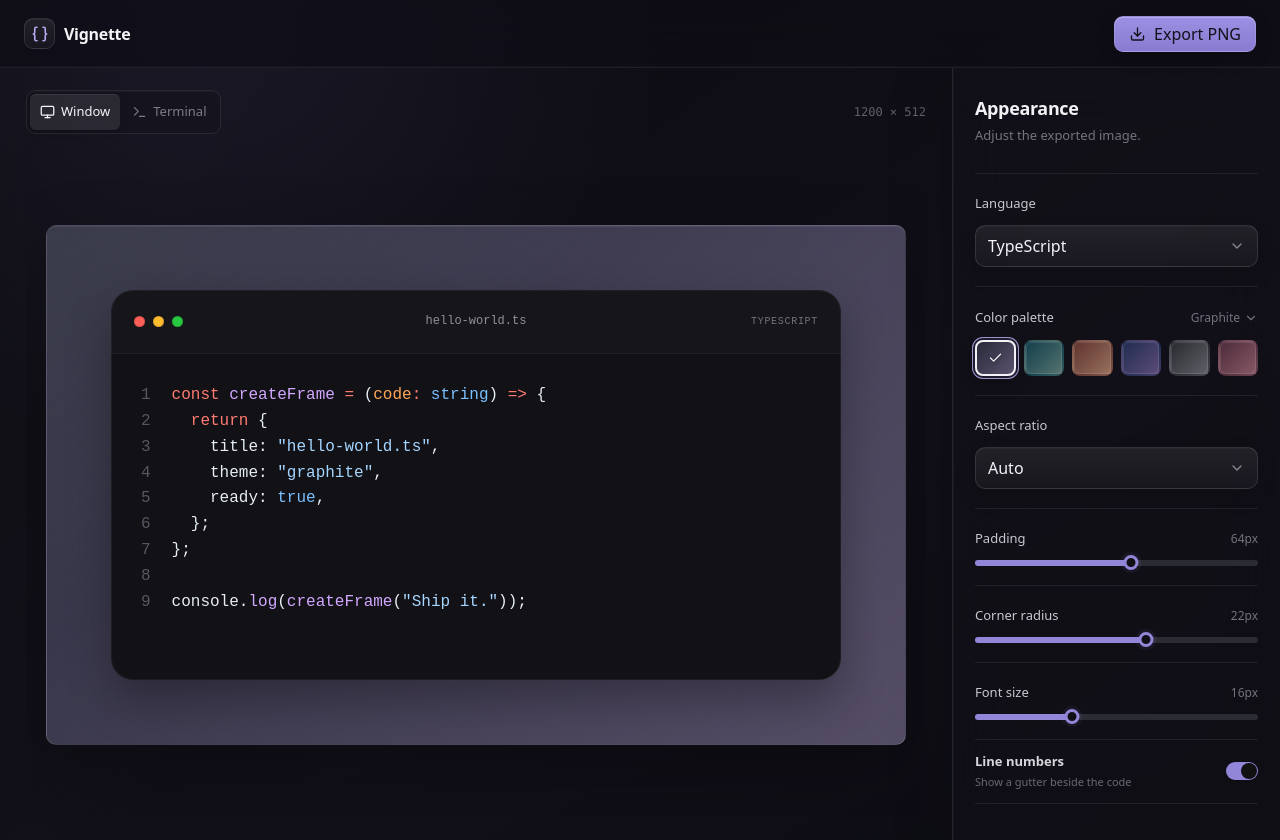
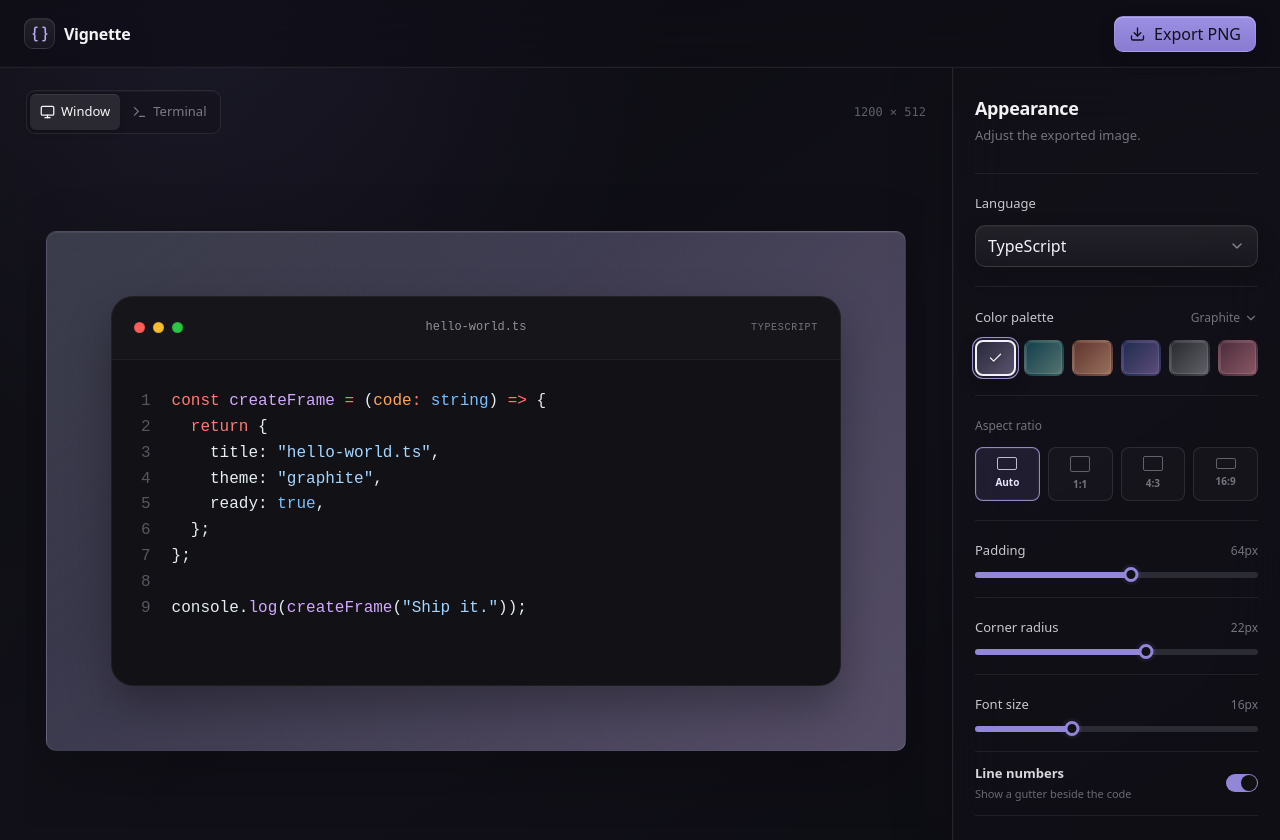
Before and after one commit to akadotsh/codeframe, a React (Vite) app: page / in a window 1280 px wide. Shown: the top 840 px of the page. Built offline with nearby package versions, Linux system fonts and the light colour scheme.

Commit message:
refactor: present aspect ratios as tiles

```diff
--- a/src/App.tsx
+++ b/src/App.tsx
@@ -44,7 +44,6 @@ const aspectRatios = [
   { value: "auto", label: "Auto", ratio: null },
   { value: "1:1", label: "Square · 1:1", ratio: 1 },
   { value: "4:3", label: "Classic · 4:3", ratio: 4 / 3 },
-  { value: "3:2", label: "Photo · 3:2", ratio: 3 / 2 },
   { value: "16:9", label: "Widescreen · 16:9", ratio: 16 / 9 },
 ] as const;
 
@@ -328,24 +327,27 @@ export function App() {
             </div>
           </div>
           <div className="setting-group">
-            <label className="setting-label" htmlFor="aspect-ratio-select">
-              Aspect ratio
-            </label>
-            <Select
-              value={aspectRatio}
-              onValueChange={(next) => setAspectRatio(next as AspectRatio)}
-            >
-              <SelectTrigger id="aspect-ratio-select" className="select-trigger">
-                <SelectValue />
-              </SelectTrigger>
-              <SelectContent>
-                {aspectRatios.map((option) => (
-                  <SelectItem key={option.value} value={option.value}>
-                    {option.label}
-                  </SelectItem>
-                ))}
-              </SelectContent>
-            </Select>
+            <div className="setting-label">
+              <span>Aspect ratio</span>
+            </div>
+            <div className="aspect-ratio-grid">
+              {aspectRatios.map((option) => (
+                <button
+                  key={option.value}
+                  className={`aspect-ratio-option${aspectRatio === option.value ? " active" : ""}`}
+                  aria-label={option.label}
+                  aria-pressed={aspectRatio === option.value}
+                  onClick={() => setAspectRatio(option.value)}
+                >
+                  <span
+                    className="aspect-ratio-shape"
+                    style={{ aspectRatio: option.ratio ?? 1.45 }}
+                    aria-hidden="true"
+                  />
+                  <span>{option.value === "auto" ? "Auto" : option.value}</span>
+                </button>
+              ))}
+            </div>
           </div>
           <RangeControl
             label="Padding"
--- a/src/styles.css
+++ b/src/styles.css
@@ -516,6 +516,46 @@ button {
     opacity 120ms var(--ease-out),
     transform 120ms var(--ease-out);
 }
+.aspect-ratio-grid {
+  display: grid;
+  grid-template-columns: repeat(4, minmax(0, 1fr));
+  gap: 8px;
+}
+.aspect-ratio-option {
+  height: 54px;
+  display: grid;
+  place-items: center;
+  align-content: center;
+  gap: 5px;
+  border: 1px solid rgba(255, 255, 255, 0.1);
+  border-radius: 8px;
+  color: #77737f;
+  background: rgba(255, 255, 255, 0.025);
+  cursor: pointer;
+  font-size: 10px;
+  font-weight: 560;
+  transition:
+    transform 140ms var(--ease-out),
+    border-color 140ms ease,
+    color 140ms ease,
+    background-color 140ms ease;
+}
+.aspect-ratio-option:active {
+  transform: scale(0.96);
+}
+.aspect-ratio-option.active {
+  border-color: rgba(196, 181, 253, 0.72);
+  color: #e8e3ff;
+  background: rgba(143, 131, 223, 0.12);
+  box-shadow: inset 0 0 0 1px rgba(196, 181, 253, 0.08);
+}
+.aspect-ratio-shape {
+  width: 20px;
+  max-height: 16px;
+  border: 1px solid currentColor;
+  border-radius: 2px;
+  opacity: 0.8;
+}
 .range-control [data-slot="slider-track"] {
   background: #2b2b33;
 }
@@ -572,6 +612,10 @@ button {
     filter: brightness(1.08);
   }
   .palette-expand:hover {
+    color: #aaa6b2;
+  }
+  .aspect-ratio-option:hover {
+    border-color: rgba(255, 255, 255, 0.2);
     color: #aaa6b2;
   }
   .download-button:hover {
@@ -653,6 +697,7 @@ button {
   .palette,
   .palette svg,
   .palette-expand svg,
+  .aspect-ratio-option,
   .download-button,
   .segmented button,
   .code-window,
```
